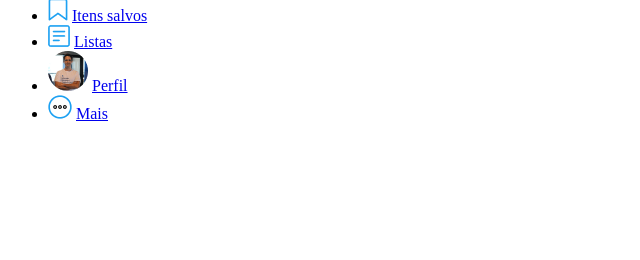
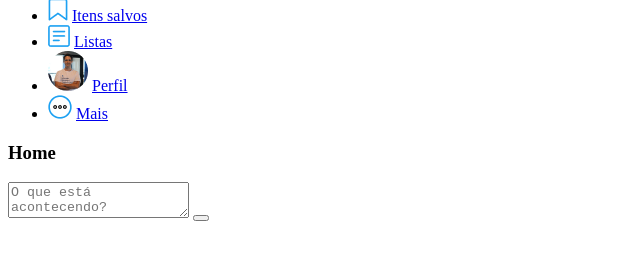
Before and after one commit to imrochamatheus/Maratona-Twitter-Kenzie, a plain HTML site: page index.html in a window 1280 px wide. Shown: the part 182-442 px from the top of the page, without its empty margins (0-640 px from the left). Drawn offline with Linux system fonts and the light colour scheme.

Commit message:
Parte 6: Criando formulário

```diff
--- a/index.html
+++ b/index.html
@@ -51,5 +51,12 @@
             </ul>
         </nav>
     </header>
+    <main>
+        <h3>Home</h3>
+        <form action="#">
+            <textarea name="tweetText" id="tweetText" placeholder="O que está acontecendo?"></textarea>
+            <button type="submit"></button>
+        </form>
+    </main>
 </body>
 </html>
```
